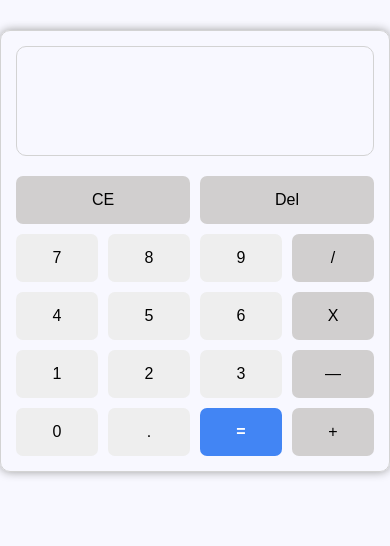
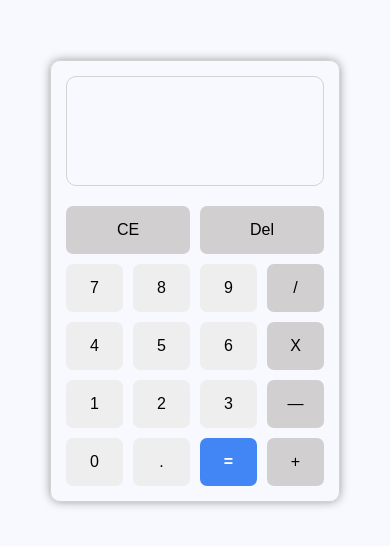
Before and after one commit to Bahaungor/JS-Calculator, a plain HTML site: page index.html in a window 390 px wide. Drawn offline with Linux system fonts and the light colour scheme.

Commit message:
Fixed paddings of the calculator for mobile

```diff
--- a/style.css
+++ b/style.css
@@ -11,6 +11,7 @@ body{
 }
 
 .calculator-container{
+    padding: 60px 50px;
     background-color: ghostwhite;
     height: 100vh;
     display: flex;
@@ -21,7 +22,6 @@ body{
 .calculator{
     border: .5px solid lightgrey;
     border-radius: 10px;
-    margin: 30px 30px;
     padding: 15px 15px;
     max-width: 450px;
     min-width: 250px;
```
